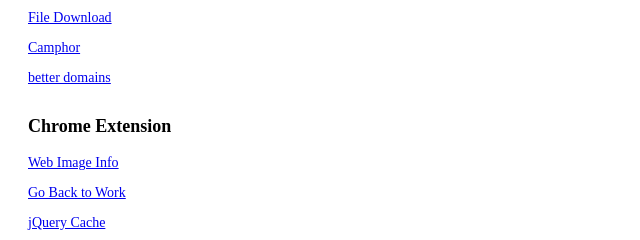
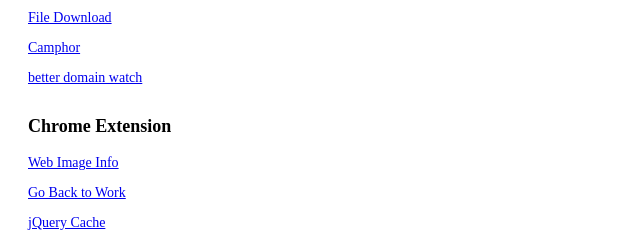
Before and after one commit to yangsibai/sibo.io, a plain HTML site: page tmpl/index.html in a window 1280 px wide. Shown: the part 238-478 px from the top of the page, 0-640 px from the left. Drawn offline with Linux system fonts and the light colour scheme.

Commit message:
update better domain link

```diff
--- a/tmpl/index.html
+++ b/tmpl/index.html
@@ -14,7 +14,7 @@
                 <p><a target="_blank" href="http://g.sibo.io">Search</a></p>
                 <p><a target="_blank" href=http://crow.sibo.io>File Download</a></p>
                 <p><a target="_blank" href="http://camphor.sibo.io">Camphor</a></p>
-                <p><a target="_blank" href="http://domains.sibo.io">better domains</a></p>
+                <p><a target="_blank" href="http://domain.sibo.io">better domain watch</a></p>
             </div>
             <div class="project">
                 <h3 class="ext">Chrome Extension</h3>
```
